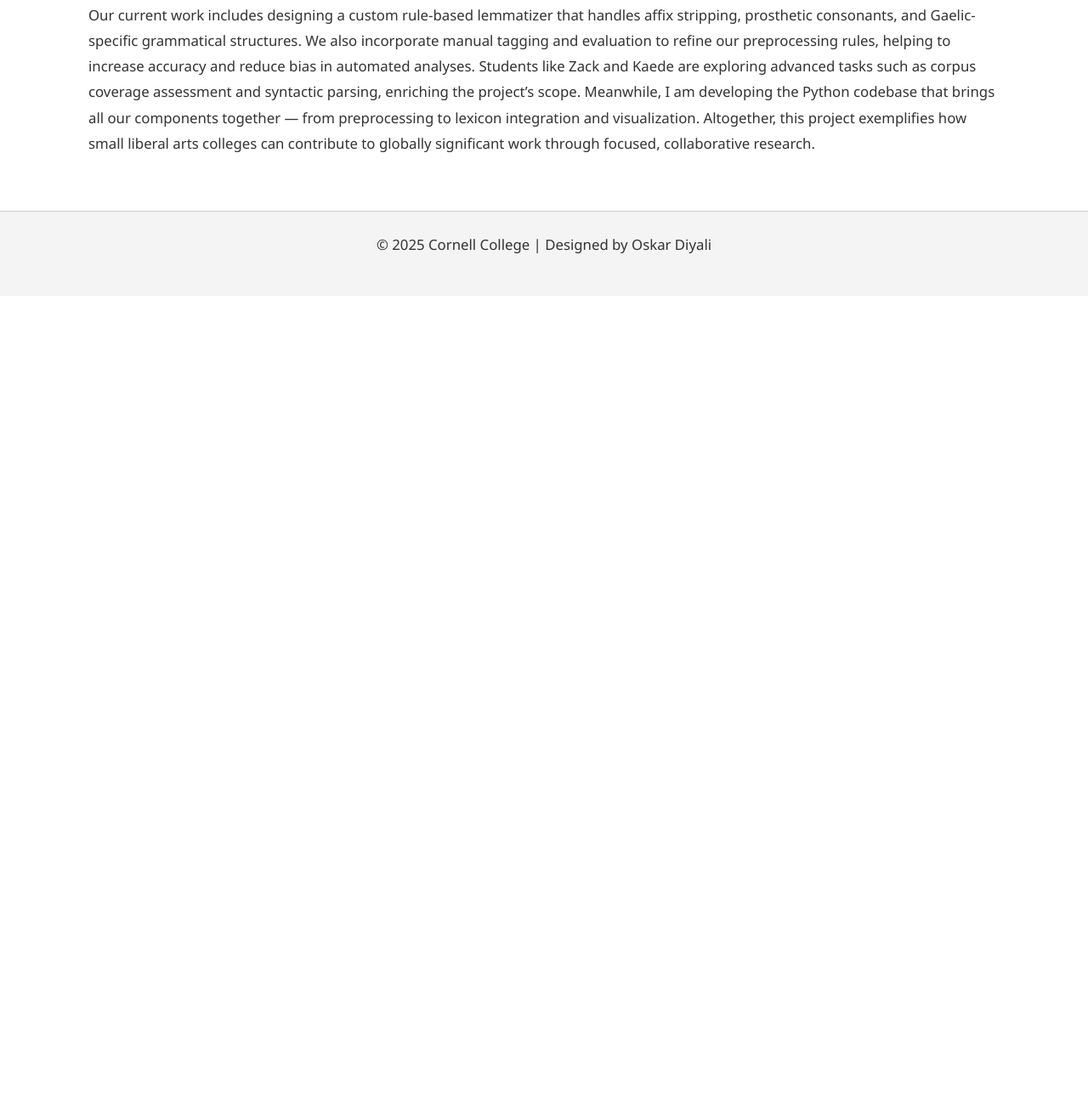
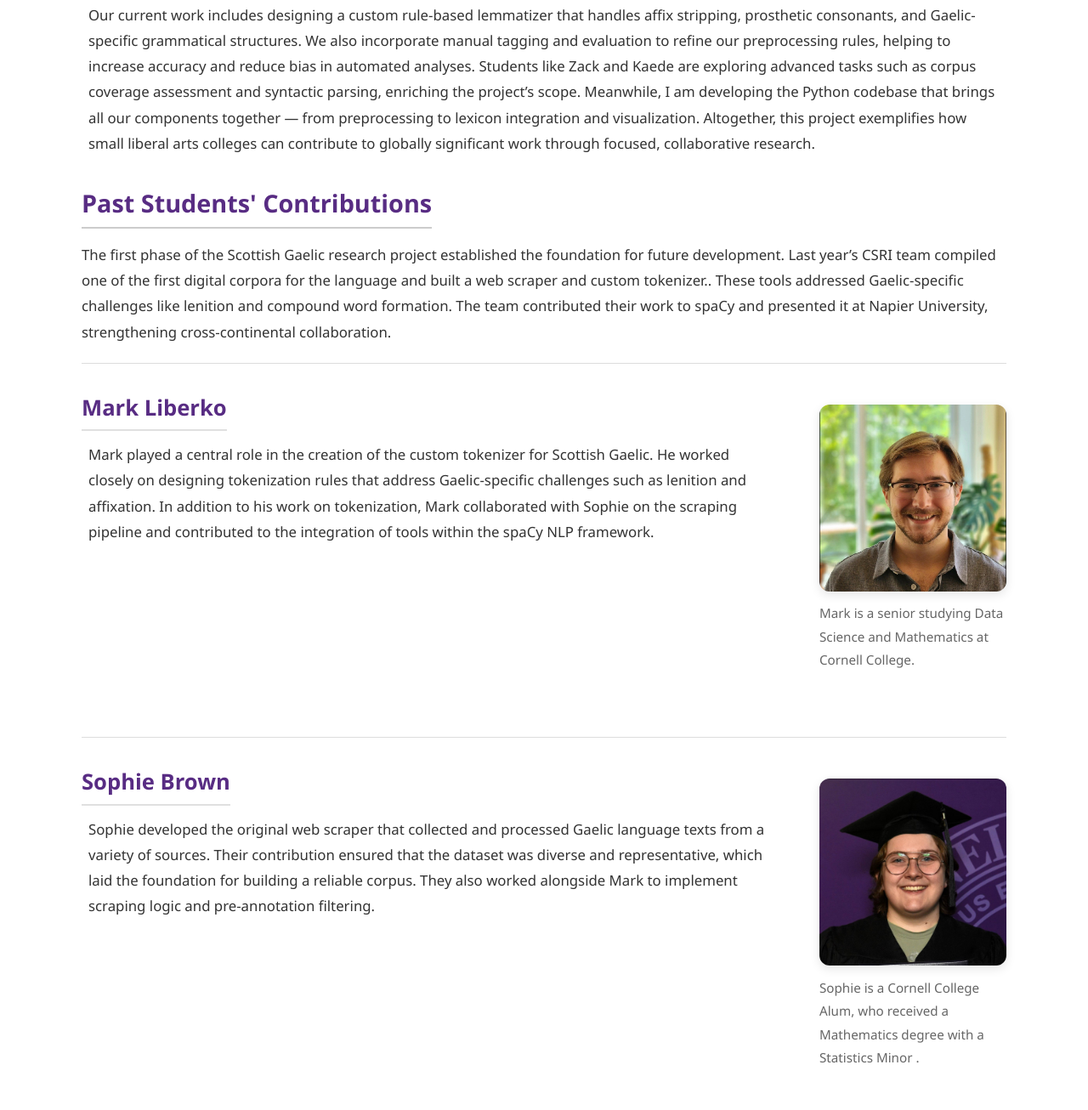
Before and after one commit to CSRI-2024/lemmatizer_gaelic, a plain HTML site: page docs/index.html in a window 1280 px wide. Shown: the part 1179-2485 px from the top of the page at 85% size. Before the commit the page ends 1527 px from the top, so only its background shows below. Drawn offline with Linux system fonts and the light colour scheme.

Commit message:
Update 07/08/2025

```diff
--- a/docs/index.html
+++ b/docs/index.html
@@ -28,19 +28,23 @@
 
     <!-- Mobile layout -->
     <div class="container header-mobile">
+      <a href="https://www.cornellcollege.edu/index.shtml" target="_blank" title="View Cornell College">
       <img src="pictures/CClogo.png" alt="Cornell College Logo" class="logo" />
+      </a>
       <div class="header-text">
         <h1>Scottish Gaelic Research Project</h1>
         <p class="subtitle">A CSRI Linguistics Research Project</p>
       </div>
+       <a href="https://github.com/CSRI-2024" target="_blank" title="View GitHub Repository">
       <img src="pictures/gitpic1.png" alt="GitHub Logo" class="mobile-github-logo" />
+       </a>
     </div>
   </header>
 
   <main class="container" role="main">
     <section class="tabs" aria-label="Main Sections">
       <div class="tab-buttons" role="tablist">
-        <button class="tab active" onclick="openTab('intro')" role="tab">Intro</button>
+        <button class="tab active" onclick="openTab('intro')" role="tab">Introduction</button>
         <button class="tab" onclick="openTab('past')" role="tab">Past Students</button>
         <button class="tab" onclick="openTab('current')" role="tab">Current Students</button>
         <button class="tab" onclick="openTab('advisors')" role="tab">Advisors</button>
@@ -61,20 +65,48 @@
           </p>
         </section>
 
-        <section id="past" class="tab-panel" role="tabpanel">
-          <h2>Past Students' Contributions</h2>
+        <section id="past" class="tab-panel active" role="tabpanel">
+      <h2>Past Students' Contributions</h2>
+      <p>
+        The first phase of the Scottish Gaelic research project established the foundation for future development. Last year’s CSRI team compiled one of the first digital corpora for the language and built a web scraper and custom tokenizer.. These tools addressed Gaelic-specific challenges like lenition and compound word formation. The team contributed their work to spaCy and presented it at Napier University, strengthening cross-continental collaboration.
+      </p>
+
+
+      <div class="profile-container">
+        <div class="profile-text">
+          <h2>Mark Liberko</h2>
           <p>
-            The first phase of the Scottish Gaelic research project laid the critical groundwork for all current and future development. Last year’s CSRI students successfully built one of the first digital corpora dedicated to Scottish Gaelic by compiling text from a wide range of written sources. From there, the team designed a custom tokenizer and developed a part-of-speech tagger tailored to the unique morphological and syntactic structures of the language.
+            Mark played a central role in the creation of the custom tokenizer for Scottish Gaelic. He worked closely on designing tokenization rules that address Gaelic-specific challenges such as lenition and affixation. In addition to his work on tokenization, Mark collaborated with Sophie on the scraping pipeline and contributed to the integration of tools within the spaCy NLP framework.
           </p>
+        </div>
+        <div class="profile-side">
+          <img src="pictures/liberko1.jpeg" alt="Mark Liberko" />
+          <p class="photo-caption">Mark is a senior studying Data Science and Mathematics at Cornell College.</p>
+        </div>
+      </div>
+
+      <div class="profile-container">
+        <div class="profile-text">
+          <h2>Sophie Brown</h2>
           <p>
-            These tools addressed key challenges such as lenition, affixation, and compound word formation, helping to create a more accurate and language-specific NLP pipeline. In a major milestone, the team contributed their work to the open-source NLP library spaCy, expanding its support for low-resource Celtic languages. They also presented their findings to Napier University, fostering a transatlantic academic partnership.
+            Sophie developed the original web scraper that collected and processed Gaelic language texts from a variety of sources. Their contribution ensured that the dataset was diverse and representative, which laid the foundation for building a reliable corpus. They also worked alongside Mark to implement scraping logic and pre-annotation filtering.
           </p>
-        </section>
+        </div>
+        <div class="profile-side">
+          <img src="pictures/brown1.jpg" alt="Sophie Brown" />
+          <p class="photo-caption">Sophie is a Cornell College Alum, who received a Mathematics degree with a Statistics Minor .</p>
+        </div>
+      </div>
+    </section>
 
         <section id="current" class="tab-panel" role="tabpanel">
+          <h2>Current Students' Contributions</h2>
+      <p>
+            This year’s CSRI students are expanding the project’s scope by developing custom NLP tools and infrastructure for Scottish Gaelic. Their work includes building a rule-based lemmatizer, cleaning and enriching the corpus, and designing a Scottish Gaelic past-of-speech tagger. Together, they’re advancing the project’s accuracy, coverage, and accessibility.
+      </p>
           <div class="profile-container">
             <div class="profile-text">
-              <h2>Zack’s Work</h2>
+              <h2>Zack Orrick</h2>
               <p>
                 Zack is focused on foundational work to clean and expand the Scottish Gaelic text corpus. He has written scripts in R to preprocess and tokenize raw text from various historical and contemporary sources, ensuring quality and consistency. His preprocessing pipeline helps reduce noise and makes the dataset more useful for downstream NLP applications.
               </p>
@@ -90,7 +122,7 @@
 
           <div class="profile-container">
             <div class="profile-text">
-              <h2>Oskar’s Work</h2>
+              <h2>Oskar Diyali</h2>
               <p>
                 Oskar is leading development of a rule-based lemmatizer tailored for Scottish Gaelic using Python and spaCy. His pipeline accounts for Gaelic morphology: accent normalization, lenition, emphatic/prosthetic removal, and suffix transformation to derive base forms.
               </p>
@@ -106,7 +138,7 @@
 
           <div class="profile-container">
             <div class="profile-text">
-              <h2>Kaede’s Work</h2>
+              <h2>Kaede Saho</h2>
               <p>
                 Kaede contributes to building a Gaelic Data Analytics API, working remotely with faculty at Cornell and Napier. She is designing a tool to identify Scottish Gaelic text — foundational for scaling linguistic analysis across our corpus. This detection tool is critical for applying rule-based lemmatization and syntactic tools reliably.
               </p>
```
Also changed, not shown: docs/pictures/brown1.jpg (added), docs/pictures/liberko1.jpeg (added).
